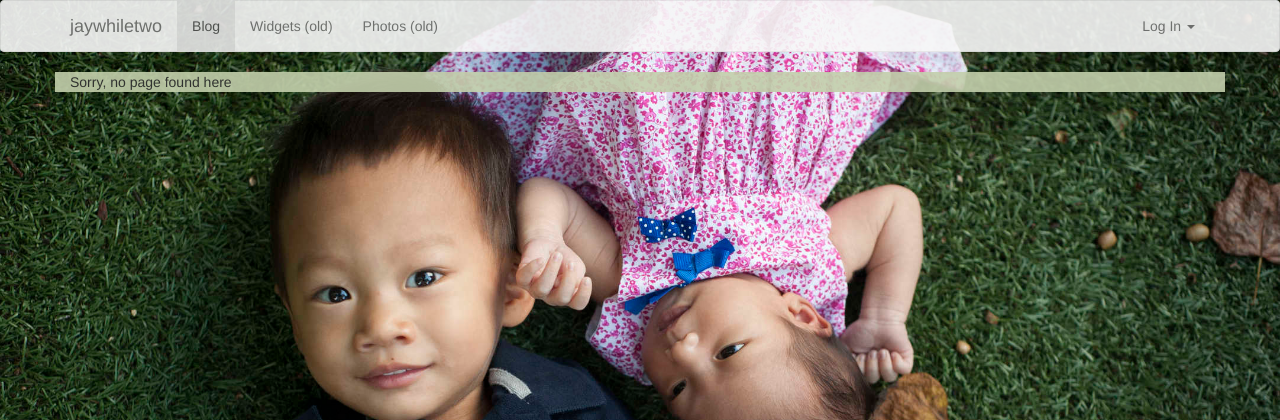
After one commit to jaywhiletwo/jaywhiletwo, a Django app: template templates/404.html in a window 1280 px wide. The commit adds this page. Shown: the top 420 px of the page. Run offline with Django 3.2, Linux system fonts and the light colour scheme; the template is opened without the code that fills it, so the values that code supplies are empty; parts of the project's set-up code (start-up, migrations or seed data) failed here and were passed over; some libraries are stand-ins or nearby versions.

Commit message:
add 404 and fix banner links

```diff
--- a/project/settings/common.py
+++ b/project/settings/common.py
@@ -24,7 +24,7 @@ SECRET_KEY = '11p4wd80zoggoz8j+ld^q5oge6c@g=0a1t8av-5o-wl0^1k6&4'
 # SECURITY WARNING: don't run with debug turned on in production!
 DEBUG = True
 
-TEMPLATE_DEBUG = True
+TEMPLATE_DEBUG = DEBUG
 
 ALLOWED_HOSTS = ['.jaywhiletwo.com', ]
 
@@ -85,6 +85,7 @@ USE_TZ = True
 # Static files (CSS, JavaScript, Images)
 # https://docs.djangoproject.com/en/1.7/howto/static-files/
 
+STATIC_ROOT = '/opt/vacation/static/'
 STATIC_URL = '/stc/'
 STATICFILES_STORAGE = 'whitenoise.django.GzipManifestStaticFilesStorage'
 
--- /dev/null
+++ b/templates/404.html
@@ -0,0 +1,11 @@
+{% extends "base.html" %}
+
+{% block title %}
+404
+{% endblock %}
+
+{% block content %}
+<div class="container j-main">
+Sorry, no page found here
+</div>
+{% endblock %}
--- a/templates/base.html
+++ b/templates/base.html
@@ -41,8 +41,8 @@
     <div class="collapse navbar-collapse" id="bs-example-navbar-collapse-1">
       <ul class="nav navbar-nav">
         <li class="active"><a href="{% url 'blog:list' %}">Blog  <span class="sr-only">(current)</span></a></li>
-        <li><a href="/launch">Widgets (old)</a></li>
-        <li><a href="/gallery">Photos (old)</a></li>
+        <li><a href="/vacation/launch">Widgets (old)</a></li>
+        <li><a href="/vacation/gallery">Photos (old)</a></li>
       </ul>
       <ul class="nav navbar-nav navbar-right">
         <li class="dropdown">
```
